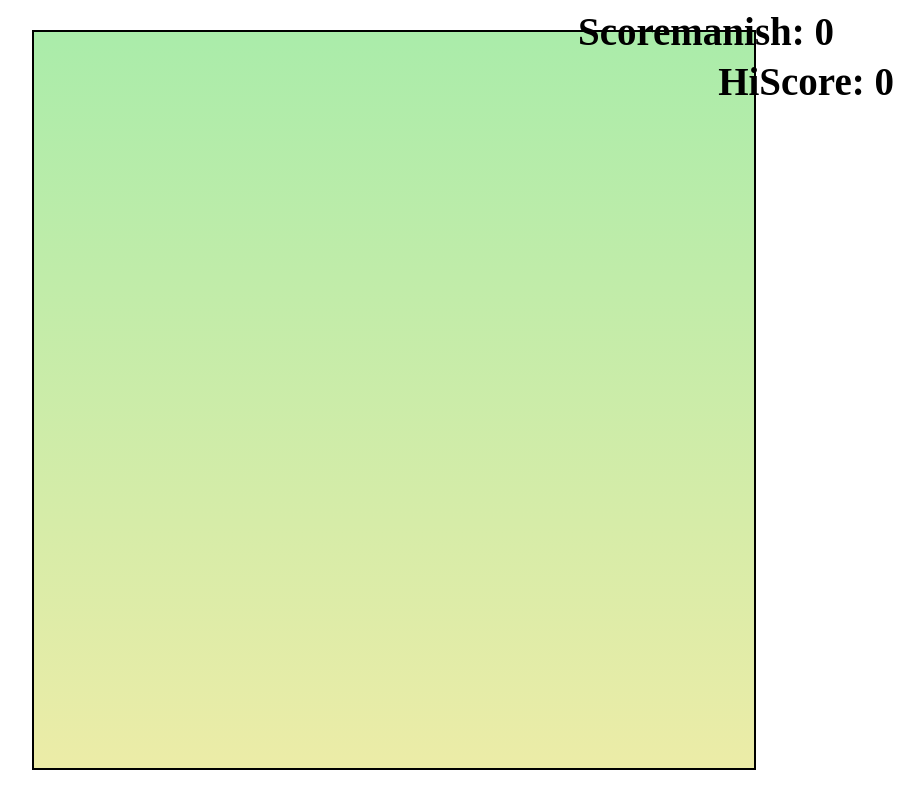
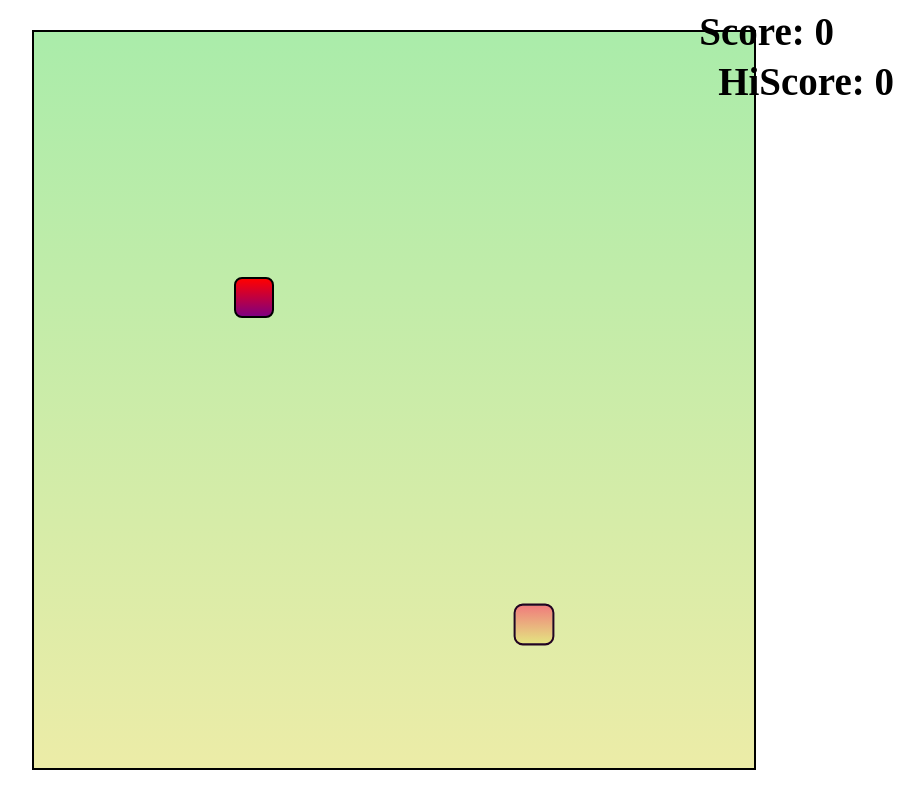
Before and after one commit to Manishshriwas/Snake-Mania2, a plain HTML site: page index.html in a window 1280 px wide. Shown: the whole page, without its empty margins (246-1170 px from the left). Drawn offline with Linux system fonts and the light colour scheme; files that its build step writes are made by us from their sources.

Commit message:
Update index.html

```diff
--- a/index.html
+++ b/index.html
@@ -5,11 +5,11 @@
     <meta http-equiv="X-UA-Compatible" content="IE=edge">
     <meta name="viewport" content="width=device-width, initial-scale=1.0">
     <title>SnakeMania - Ek Gaming Katha(Manish)</title>
-    <link rel="stylesheet" href="css/style.css">
+    <link rel="stylesheet" href="style.css">
 </head>
 <body>
     <div class="body">
-        <div id="scoreBox">Scoremanish: 0</div>
+        <div id="scoreBox">Score: 0</div>
         <div id="hiscoreBox">HiScore: 0</div>
         <!-- <div class="make">
             <img  src="pic.jpg" id= "make"alt="">
@@ -17,5 +17,5 @@
         <div id="board"></div>
     </div>
 </body>
-<script src="js/index.js"></script>
+<script src="index.js"></script>
 </html>
```
